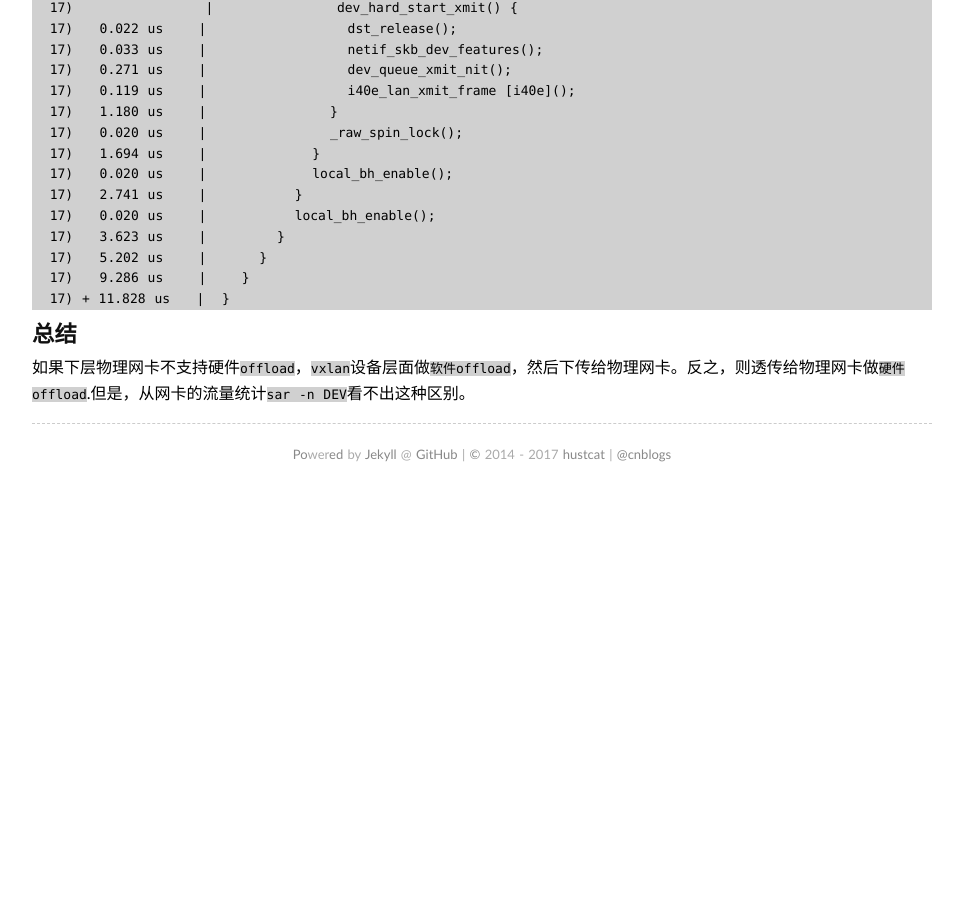
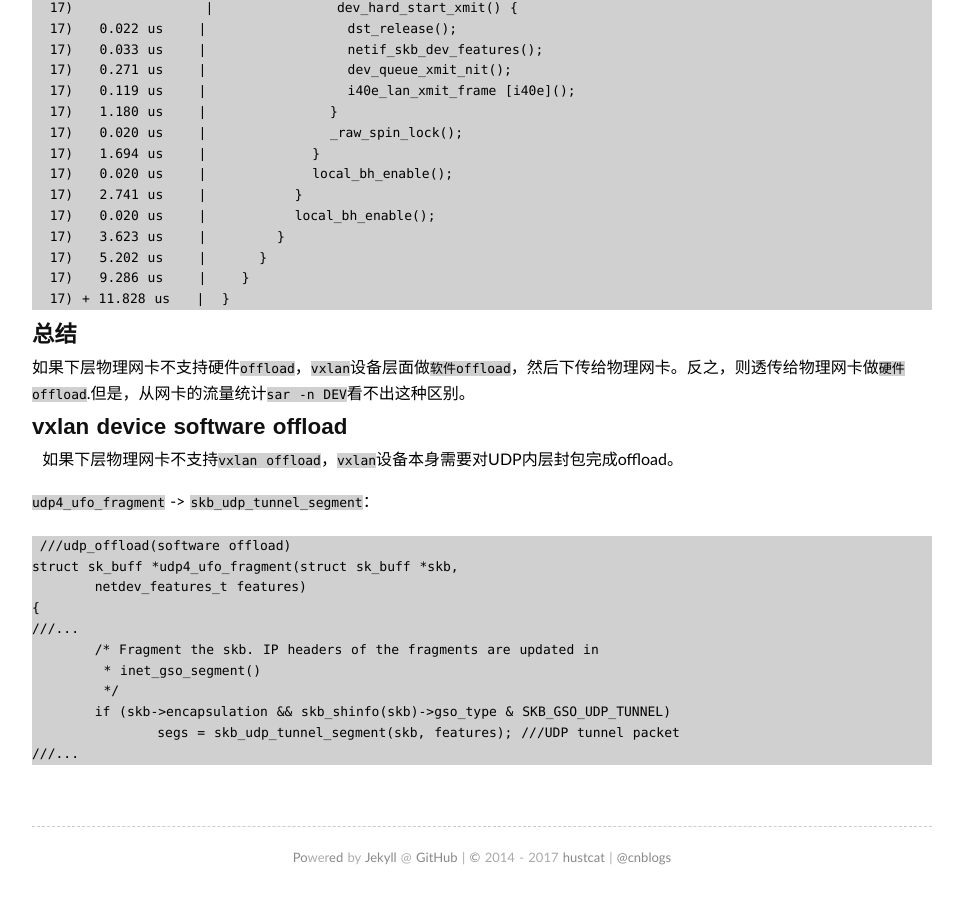
Before and after one commit to hustcat/hustcat.github.io, a Jekyll site: the page built from wiki/network/vxlan_offload.md, in a window 1280 px wide and 900 px high, scrolled down 4747 px. Shown: the whole window, without its empty margins (158-1121 px from the left). Built offline with Jekyll 4.4.1, drawn with Linux system fonts in a browser that asks for light colours; some web fonts are replaced; our own code applies the rules of GitHub Pages for plain Markdown files; comment, search, counter and statistics services are not loaded; before the commit the page ends 5244 px from its top, so only the background shows below that.

Commit message:
Update vxlan_offload.md

````diff
--- a/wiki/network/vxlan_offload.md
+++ b/wiki/network/vxlan_offload.md
@@ -264,3 +264,24 @@ vxlan设备发送数据时，不再做`software offload`，即不再调用`__skb
 ## 总结
 
 如果下层物理网卡不支持硬件`offload`，`vxlan`设备层面做`软件offload`，然后下传给物理网卡。反之，则透传给物理网卡做`硬件offload`.但是，从网卡的流量统计`sar -n DEV`看不出这种区别。
+
+
+## vxlan device software offload
+
+如果下层物理网卡不支持`vxlan offload`，`vxlan`设备本身需要对UDP内层封包完成offload。
+
+`udp4_ufo_fragment` -> `skb_udp_tunnel_segment`：
+
+ ```
+ ///udp_offload(software offload)
+struct sk_buff *udp4_ufo_fragment(struct sk_buff *skb,
+	netdev_features_t features)
+{
+///...
+	/* Fragment the skb. IP headers of the fragments are updated in
+	 * inet_gso_segment()
+	 */
+	if (skb->encapsulation && skb_shinfo(skb)->gso_type & SKB_GSO_UDP_TUNNEL)
+		segs = skb_udp_tunnel_segment(skb, features); ///UDP tunnel packet
+///...
+```
````
